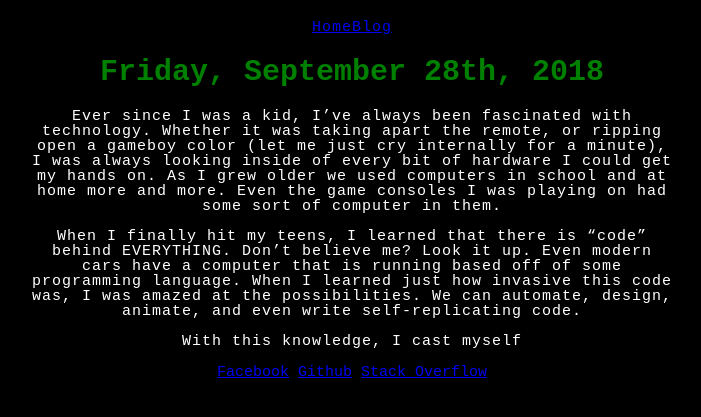
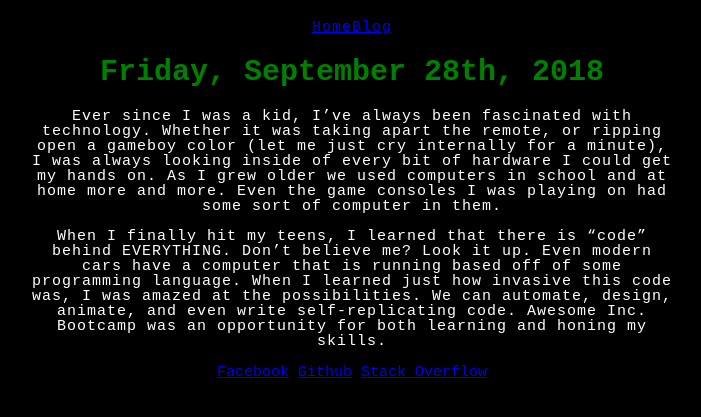
Before and after one commit to Cgmccarty/cgmccarty.github.io, a Jekyll site: the page built from _posts/2018-09-28-blog-post.md, in a window 1280 px wide. Shown: the top 417 px of the page, without its empty margins (288-989 px from the left). Built offline with Jekyll 4.4.1, drawn with Linux system fonts in a browser that asks for light colours.

Commit message:
Updated first blog post

```diff
--- a/_posts/2018-09-28-blog-post.md
+++ b/_posts/2018-09-28-blog-post.md
@@ -7,6 +7,4 @@ layout: page
 Ever since I was a kid, I've always been fascinated with technology. Whether it was taking apart the remote,
 or ripping open a gameboy color (let me just cry internally for a minute), I was always looking inside of every bit of hardware I could get my hands on. As I grew older we used computers in school and at home more and more. Even the game consoles I was playing on had some sort of computer in them.
 
-When I finally hit my teens, I learned that there is "code" behind EVERYTHING. Don't believe me? Look it up. Even modern cars have a computer that is running based off of some programming language. When I learned just how invasive this code was, I was amazed at the possibilities. We can automate, design, animate, and even write self-replicating code.
-
-With this knowledge, I cast myself
+When I finally hit my teens, I learned that there is "code" behind EVERYTHING. Don't believe me? Look it up. Even modern cars have a computer that is running based off of some programming language. When I learned just how invasive this code was, I was amazed at the possibilities. We can automate, design, animate, and even write self-replicating code. Awesome Inc. Bootcamp was an opportunity for both learning and honing my skills.
```
Also changed, not shown: main.scss (+25 -0 lines).
